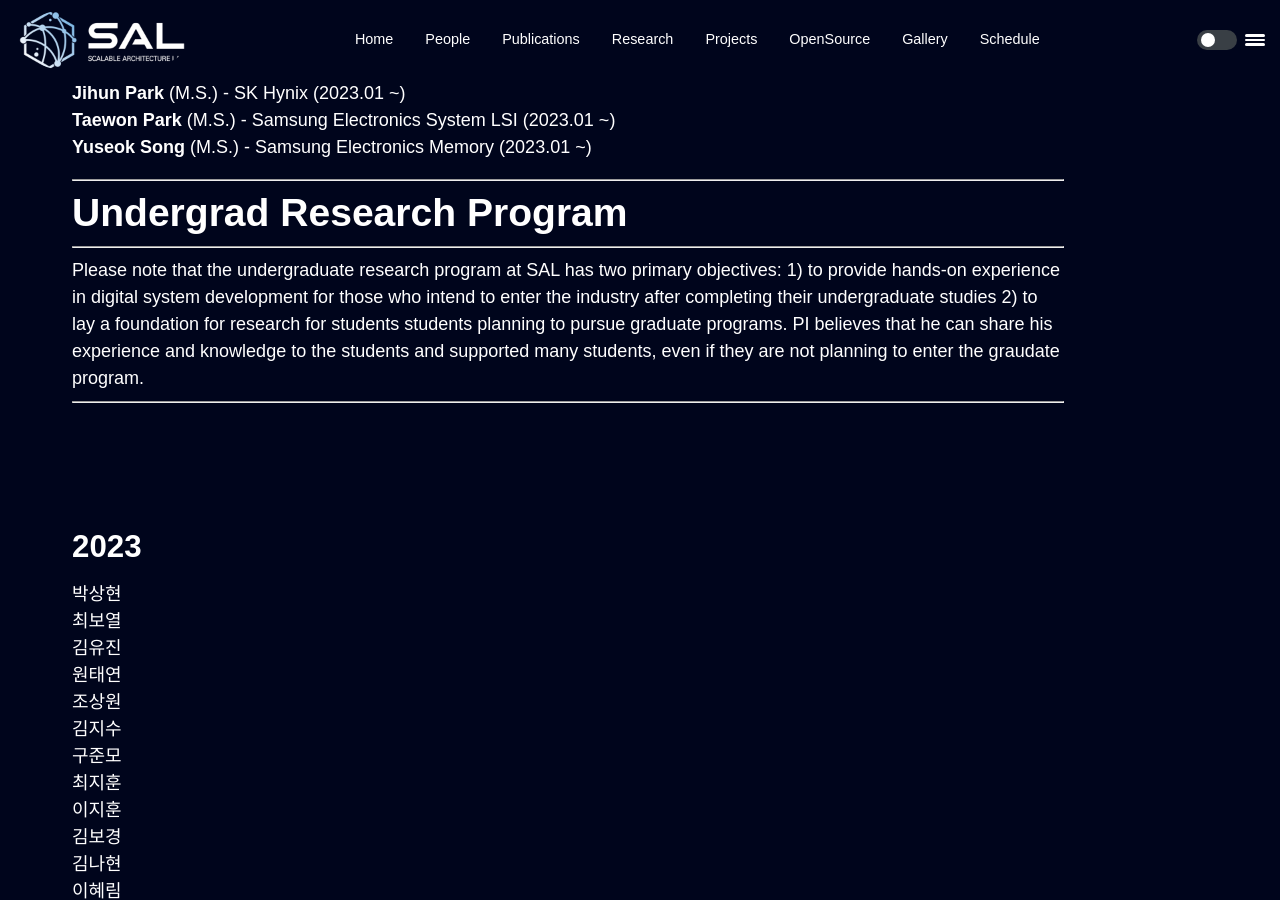
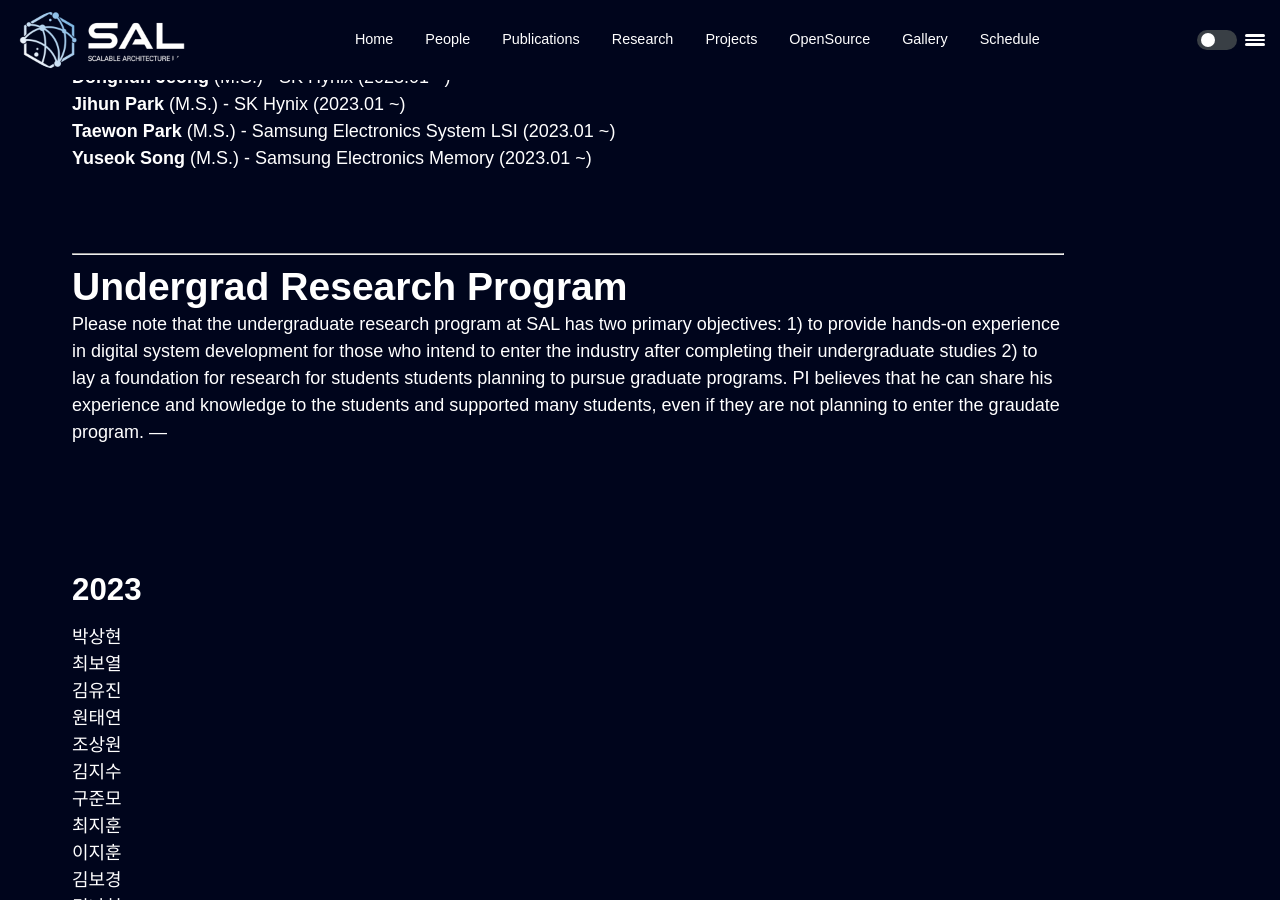
Before and after one commit to scalable-arch/scalable-arch.github.io, a Jekyll site: the page built from members-alumni.md, in a window 1280 px wide and 900 px high, scrolled down 705 px. Built offline with Jekyll 4.4.1, drawn with Linux system fonts in a browser that asks for light colours.

Commit message:
Update members-alumni.md

```diff
--- a/members-alumni.md
+++ b/members-alumni.md
@@ -4,14 +4,11 @@ permalink: /members/alumni/
 layout: page
 ---
 
+---
 <h1>Graduate</h1>
-
 ---
 
 ## 2022
-
-  {:.inner-list}
-
   - **Hoyong Jin** (M.S.) - Open Edge Technologies (2022.08 ~)
   - **Sangjae Park** (M.S.) - AnaPass (2022.08 ~) (Technical Research Personnel)
   - **Daero Kim** (M.S.) - Samsung Electronics Foundry
@@ -20,23 +17,18 @@ layout: page
   - **Taewon Park** (M.S.) - Samsung Electronics System LSI (2023.01 ~)
   - **Yuseok Song** (M.S.) - Samsung Electronics Memory (2023.01 ~)
 
----
-
-
-<h1>Undergrad Research Program</h1>
+<br><br>
 
 ---
+<h1>Undergrad Research Program</h1>
 
 Please note that the undergraduate research program at SAL has two primary objectives:
 1) to provide hands-on experience in digital system development for those who intend to enter the industry after completing their undergraduate studies
 2) to lay a foundation for research for students students planning to pursue graduate programs.
 PI believes that he can share his experience and knowledge to the students and supported many students, even if they are not planning to enter the graudate program.
-
 ---
 
 ## 2023
-
-  {:.inner-list}
 
   - 박상현
   - 최보열
@@ -55,8 +47,6 @@ PI believes that he can share his experience and knowledge to the students and s
   - 신재호
 
 ## 2022
-
-  {:.inner-list}
 
   - 정기용
   - 임유진
@@ -84,8 +74,6 @@ PI believes that he can share his experience and knowledge to the students and s
 
 ## 2021
 
-  {:.inner-list}
-
   - 김동휘
   - 최보열
   - 박상현
@@ -101,8 +89,6 @@ PI believes that he can share his experience and knowledge to the students and s
 
 ## 2020
 
-  {:.inner-list}
-
   - 진호용
   - 박태원
   - 정동훈
```
